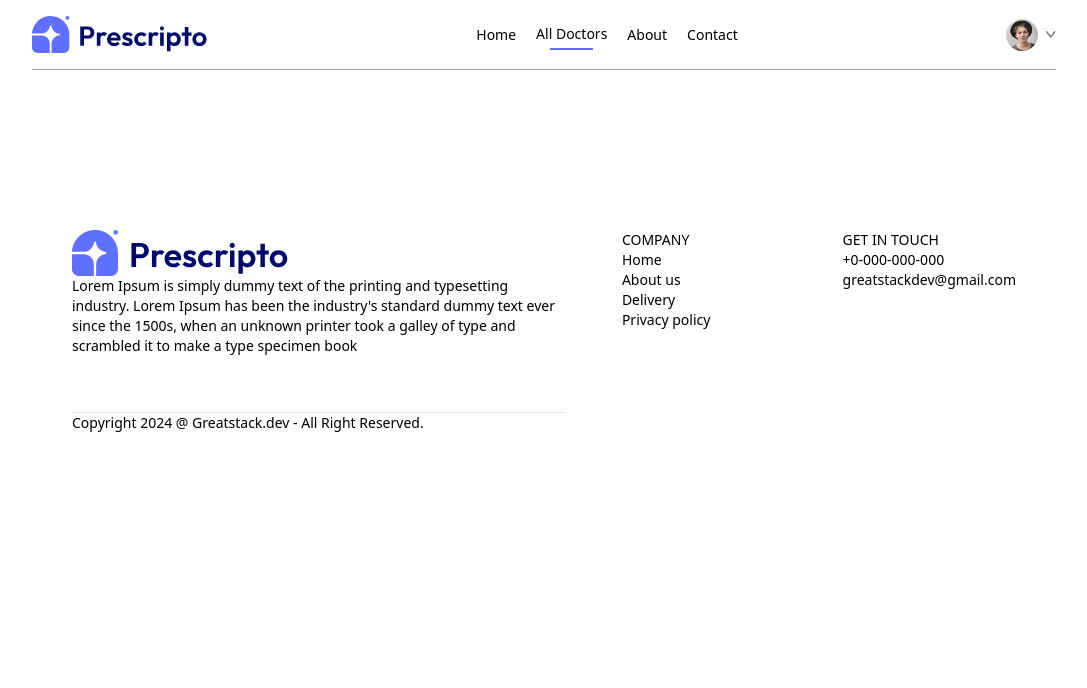
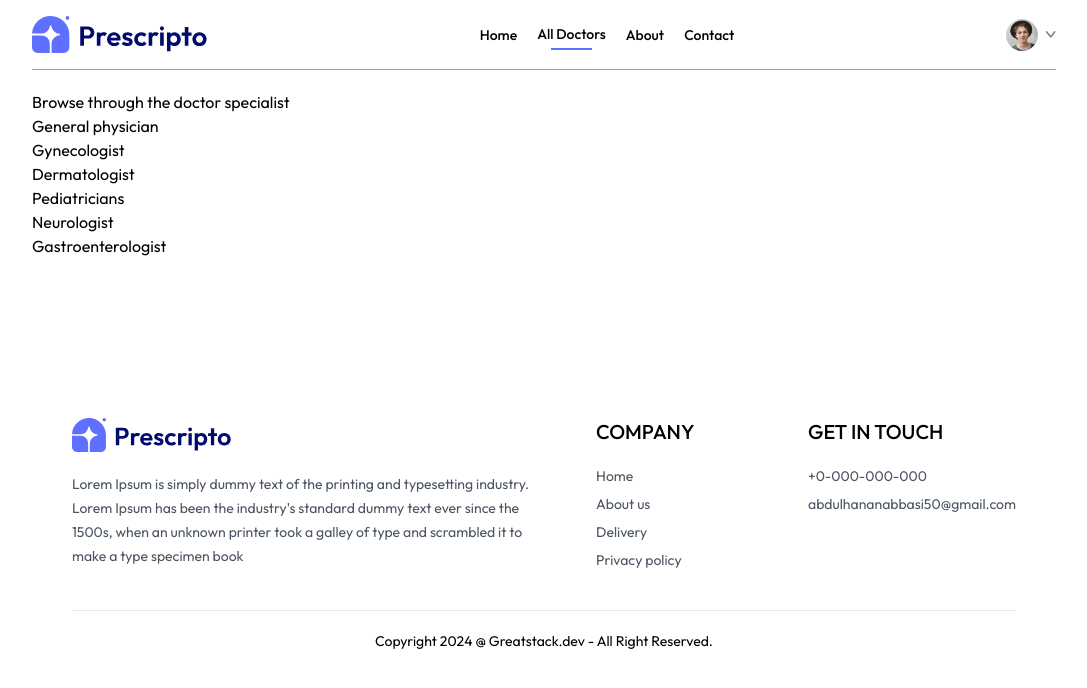
Before and after one commit to 123superhanan/appoinment-app, a React (Vite) app in the folder frontend/: page /doctors in a window 1280 px wide. Shown: the top 688 px of the page, without its empty margins (96-1183 px from the left). Built offline with nearby package versions, Linux system fonts and the light colour scheme.

Commit message:
doctors page functionality

```diff
--- a/frontend/src/components/Footer.jsx
+++ b/frontend/src/components/Footer.jsx
@@ -11,8 +11,8 @@ const Footer = () => {
         <div className='flex flex-col sm:grid grid-cols-[3fr_1fr_1fr] gap-14 my-10 mt-40 text-sm '>
         {/* ---------- left side --------------- */}
         <div>
-          <img src={assets.logo} alt="" />
-          <p>Lorem Ipsum is simply dummy text of the printing and typesetting industry. Lorem Ipsum has been the industry's standard dummy text ever since the 1500s, when an unknown printer took a galley of type and scrambled it to make a type specimen book</p>
+          <img className='mb-5 w-40' src={assets.logo} alt="" />
+          <p className='w-full md:w-3/2 text-gray-600 leading-6'>Lorem Ipsum is simply dummy text of the printing and typesetting industry. Lorem Ipsum has been the industry's standard dummy text ever since the 1500s, when an unknown printer took a galley of type and scrambled it to make a type specimen book</p>
         </div>
 
 
@@ -22,8 +22,8 @@ const Footer = () => {
 
         {/* ------------ --------center------- --------------- */}
         <div>
-          <p>COMPANY</p>
-          <ul>
+          <p className='text-xl font-medium mb-5'>COMPANY</p>
+          <ul className='flex flex-col gap-2  text-gray-600'>
             <li>Home</li>
             <li>About us</li>
             <li>Delivery</li>
@@ -39,20 +39,21 @@ const Footer = () => {
 
         {/* ------------ right side --------------- */}
         <div>
-<p>GET IN TOUCH</p>
-<ul>
-  <li>+0-000-000-000</li>
-  <li>greatstackdev@gmail.com</li>
-</ul>
+                  <p className='text-xl font-medium mb-5'>GET IN TOUCH</p>
+                  <ul className='flex flex-col gap-2  text-gray-600'>
+                    <li>+0-000-000-000</li>
+                    <li>abdulhananabbasi50@gmail.com</li>
+                  </ul>
         </div>
 
 
-        {/* -- end game -- */}
-        <div>
+
+
+        </div>
+          {/* -- end game -- */}
+          <div>
           <hr />
-          <p>Copyright 2024 @ Greatstack.dev - All Right Reserved.</p>
-        </div>
-
+          <p className='py-5 text-sm text-center'>Copyright 2024 @ Greatstack.dev - All Right Reserved.</p>
         </div>
       </div>
     </>
--- a/frontend/src/components/Navabar.jsx
+++ b/frontend/src/components/Navabar.jsx
@@ -14,7 +14,7 @@ const Navabar = () => {
     <>
 <div className='flex items-center justify-between text-sm py-4 mb-5 border-b border-b-gray-400'>
     {/* --- logo -- */}
-      <img className='w-44 cursor-pointer' src={assets.logo} alt="" />
+      <img onClick={() => navigate("/")} className='w-44 cursor-pointer' src={assets.logo} alt="" />
 
       {/* --- NavLinks for routing -- */}
         <ul className='hidden md:flex items-center gap-5 font-medium'>
--- a/frontend/src/index.css
+++ b/frontend/src/index.css
@@ -1,7 +1,15 @@
+@import url('https://fonts.googleapis.com/css2?family=Outfit:wght@100..900&family=Prata&display=swap');
+
+
 @tailwind base;
 @tailwind components;
 @tailwind utilities;
 
+
+
+*{
+    font-family: "outfit",sans-serif;
+}
 .active hr{
     @apply block
 }
--- a/frontend/src/pages/Doctors.jsx
+++ b/frontend/src/pages/Doctors.jsx
@@ -1,10 +1,50 @@
-import React from 'react'
+import React, { useContext, useState } from 'react'
+import { useParams } from 'react-router-dom'
+import { AppContext } from '../context/AppContext'
 
 const Doctors = () => {
+
+
+  const {speciality} = useParams()
+  const {doctors} = useContext(AppContext)
+
+  //filteriing doctors data
+  const [filterDocs, setFilterDocs] = useState([])
+
   return (
+
     <div>
+      <p>Browse  through the doctor specialist</p>
+      <div>
+        <div>
+            <p>General physician</p>
+            <p>Gynecologist</p>
+            <p>Dermatologist</p>
+            <p>Pediatricians</p>
+            <p>Neurologist</p>
+            <p>Gastroenterologist</p>
+        </div>
+        <div>
+          {
+      filterDocs.map((item, index) => (
+        <div onClick={() => navigate(`/appointment/${item._id}`)} key={index}  className='border border-blue-200 rounded-xl overflow-hidden hover:translate-y-[-10px] transition-all duration-500'>
+            <img className='bg-blue-50' src={item.image} alt="" />
+            <div className='p-4'>
+                <div className='flex items-center gap-2 text-sm text-center text-green-500'>
+                    <p className='w-2 h-2 bg-green-500 rounded-full'></p>
+                    <p>Available</p>
+                </div>
+                <p className='text-gray-900 text-lg font-medium'>{item.name}</p>
+                <p className='text-gray-600 text-sm'>{item.speciality}</p>
+            </div>
+        </div>
+    ))}
+        </div>
+      </div>
+
 
     </div>
+
   )
 }
 
```
